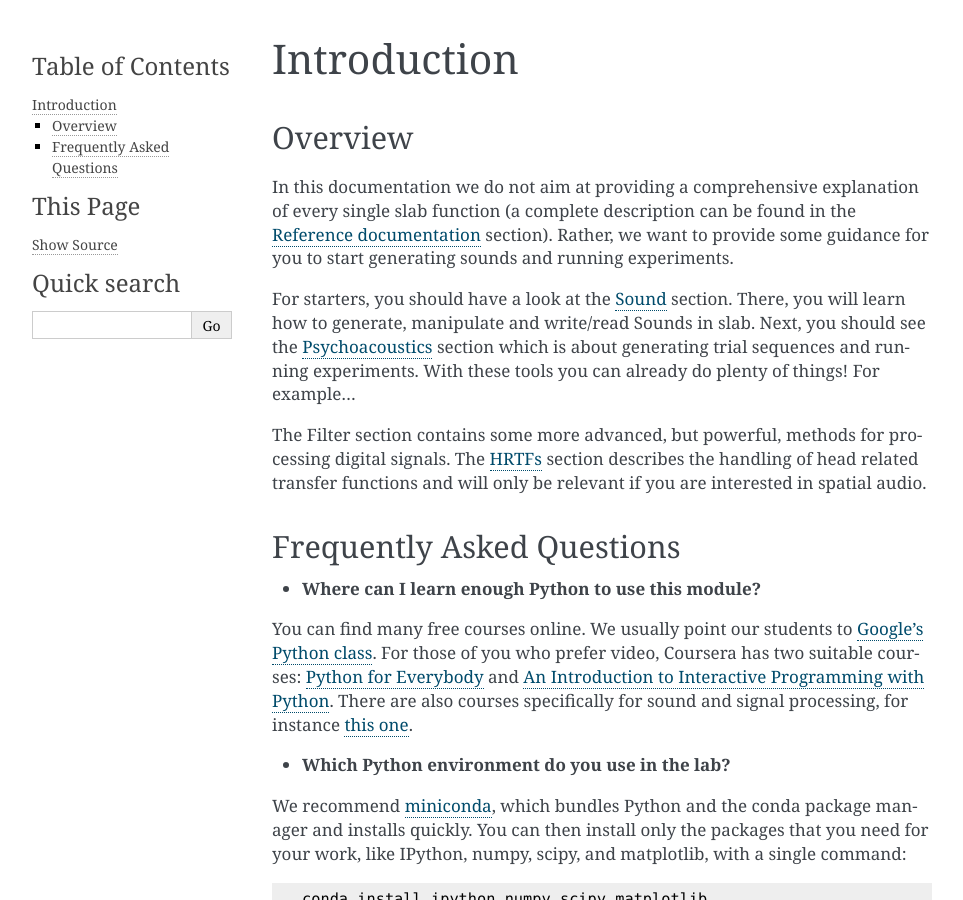
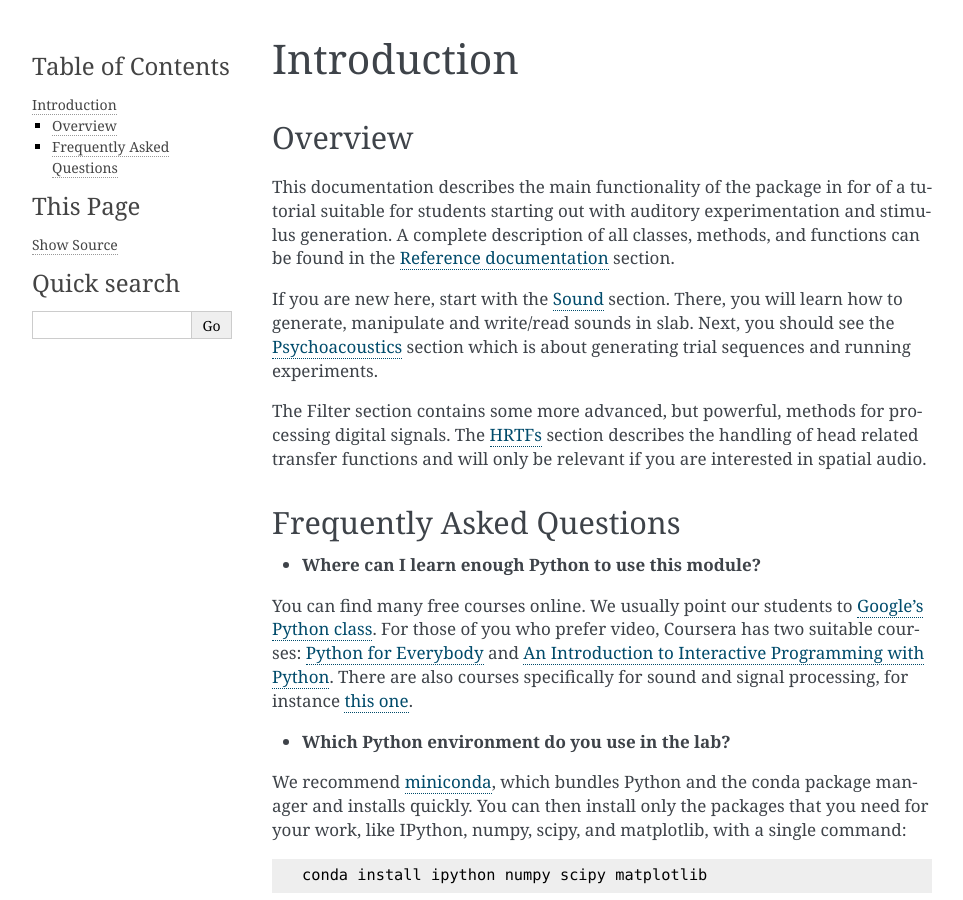
Before and after one commit to DrMarc/slab, a Sphinx documentation site: the page built from docs/introduction.rst, in a window 1280 px wide and 900 px high. Shown: the whole window, without its empty margins (148-1111 px from the left). Built offline with Sphinx 7.4.7, drawn with Linux system fonts in a browser that asks for light colours.

Commit message:
minor revision of overview section

```diff
--- a/docs/introduction.rst
+++ b/docs/introduction.rst
@@ -4,18 +4,11 @@ Introduction
 Overview
 --------
 
-In this documentation we do not aim at providing a comprehensive explanation of
-every single slab function (a complete description can be found in the :ref:`reference` section).
-Rather, we want to provide some guidance for you to start generating sounds and running experiments.
+This documentation describes the main functionality of the package in for of a tutorial suitable for students starting out with auditory experimentation and stimulus generation. A complete description of all classes, methods, and functions can be found in the :ref:`reference` section.
 
-For starters, you should have a look at the :ref:`Sounds` section. There, you will learn how to
-generate, manipulate and write/read Sounds in slab. Next, you should see the :ref:`Psychoacoustics`
-section which is about generating trial sequences and running experiments. With these tools you can
-already do plenty of things! For example...
+If you are new here, start with  the :ref:`Sounds` section. There, you will learn how to generate, manipulate and write/read sounds in slab. Next, you should see the :ref:`Psychoacoustics` section which is about generating trial sequences and running experiments.
 
-The :ref:`Filter` section contains some more advanced, but powerful, methods for processing
-digital signals. The :ref:`HRTF` section describes the handling of head related transfer functions and
-will only be relevant if you are interested in spatial audio.
+The :ref:`Filter` section contains some more advanced, but powerful, methods for processing digital signals. The :ref:`HRTF` section describes the handling of head related transfer functions and will only be relevant if you are interested in spatial audio.
 
 
 Frequently Asked Questions
```
